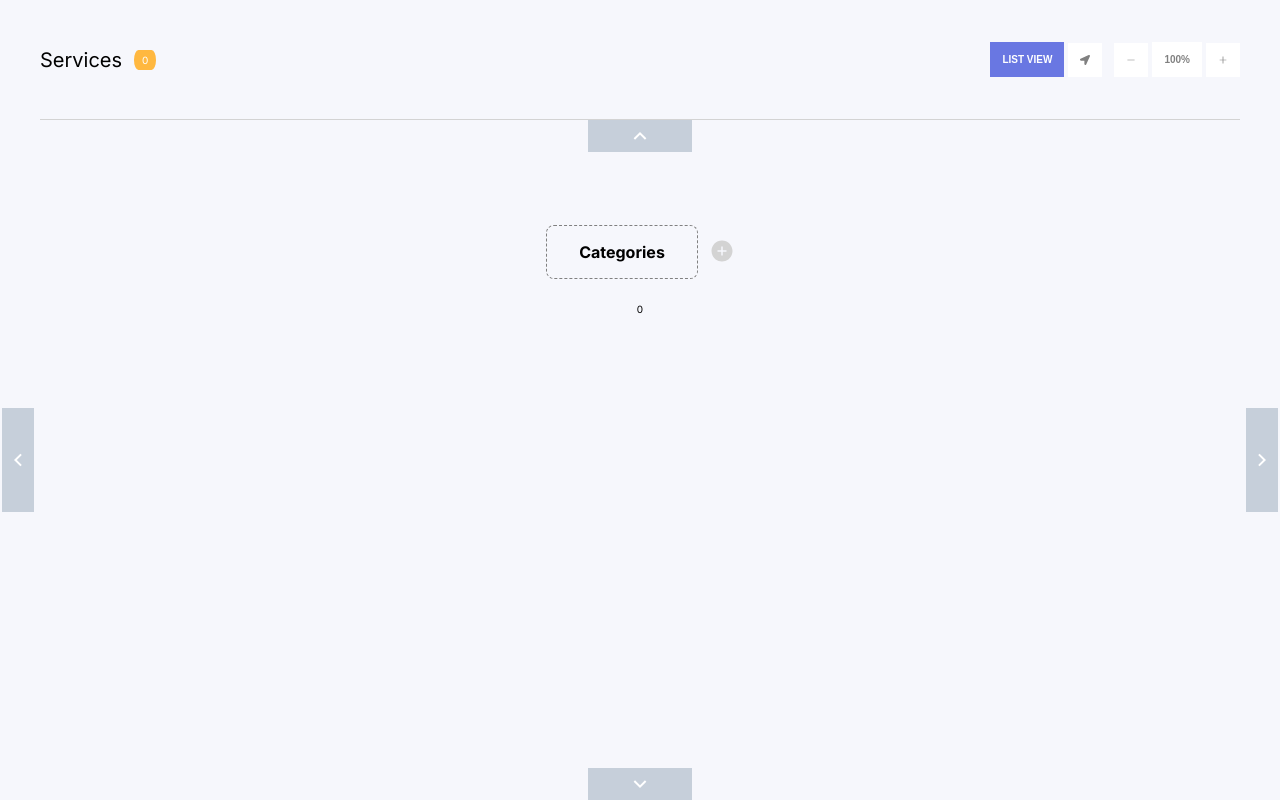
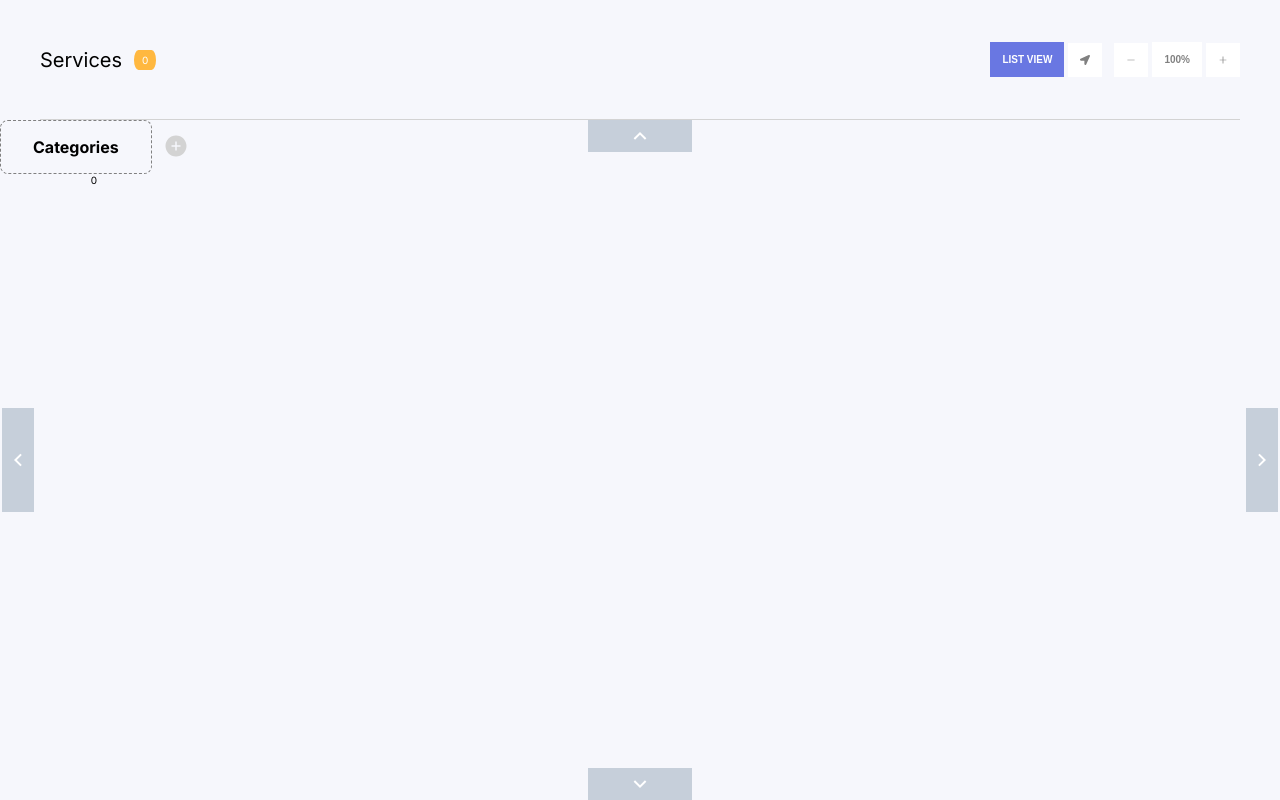
Before and after one commit to AndrewShmorhunGit/abyss, a Next.js app: page / in a window 1280 px wide. Built offline with nearby package versions, Linux system fonts and the light colour scheme.

Commit message:
add draggable categories

```diff
--- a/src/app/styles/categories.module.scss
+++ b/src/app/styles/categories.module.scss
@@ -1,4 +1,5 @@
 .container {
+  position: relative;
   display: flex;
   flex-direction: column;
   min-width: 100vw;
@@ -32,3 +33,11 @@
   width: 18rem;
   border: solid lightgrey 1px;
 }
+
+.box {
+  position: absolute;
+  top: 0;
+  left: 0;
+  transform: translate(10%, 20%);
+  cursor: grab;
+}
--- a/src/components/categories/Categories.tsx
+++ b/src/components/categories/Categories.tsx
@@ -1,15 +1,75 @@
-import React from "react";
-
+"use client";
+import { useEffect, useRef } from "react";
 import { CategoriesContainer } from "./CategoriesContainer";
 import { CategoriesBox } from "./CategoriesBox";
 import { CategoriesContent } from "./CategoriesContent";
-import { CategoryRoot } from "./CategoryRoot";
+import { CategoriesRoot } from "./CategoriesRoot";
 
 export function Categories() {
+  const containerRef = useRef<HTMLDivElement>(null);
+  const boxRef = useRef<HTMLDivElement>(null);
+
+  const isClicked = useRef<boolean>(false);
+
+  const coords = useRef<{
+    startX: number;
+    startY: number;
+    lastX: number;
+    lastY: number;
+  }>({
+    startX: 0,
+    startY: 0,
+    lastX: 0,
+    lastY: 0,
+  });
+
+  useEffect(() => {
+    if (!boxRef.current || !containerRef.current) return;
+
+    const box = boxRef.current;
+    const container = containerRef.current;
+
+    const onMouseDown = (e: MouseEvent) => {
+      isClicked.current = true;
+      coords.current.startX = e.clientX;
+      coords.current.startY = e.clientY;
+    };
+
+    const onMouseUp = (e: MouseEvent) => {
+      isClicked.current = false;
+      coords.current.lastX = box.offsetLeft;
+      coords.current.lastY = box.offsetTop;
+    };
+
+    const onMouseMove = (e: MouseEvent) => {
+      if (!isClicked.current) return;
+
+      const nextX = e.clientX - coords.current.startX + coords.current.lastX;
+      const nextY = e.clientY - coords.current.startY + coords.current.lastY;
+
+      box.style.top = `${nextY}px`;
+      box.style.left = `${nextX}px`;
+    };
+
+    box.addEventListener("mousedown", onMouseDown);
+    box.addEventListener("mouseup", onMouseUp);
+    container.addEventListener("mousemove", onMouseMove);
+    container.addEventListener("mouseleave", onMouseUp);
+
+    const cleanup = () => {
+      box.removeEventListener("mousedown", onMouseDown);
+      box.removeEventListener("mouseup", onMouseUp);
+      container.removeEventListener("mousemove", onMouseMove);
+      container.removeEventListener("mouseleave", onMouseUp);
+    };
+
+    return cleanup;
+  }, []);
+
   return (
-    <CategoriesContainer>
-      <CategoriesBox>
-        <CategoryRoot />
+    <CategoriesContainer forwardedRef={containerRef}>
+      <CategoriesBox forwardedRef={boxRef}>
+        <CategoriesRoot />
         <CategoriesContent />
       </CategoriesBox>
     </CategoriesContainer>
--- a/src/components/categories/CategoriesBox.tsx
+++ b/src/components/categories/CategoriesBox.tsx
@@ -1,5 +1,24 @@
 import { ReactNode } from "react";
+import styles from "@/app/styles/categories.module.scss";
+import { useScaleContext } from "@/providers/scale.context";
 
-export function CategoriesBox({ children }: { children: ReactNode }) {
-  return <>{children}</>;
+export function CategoriesBox({
+  children,
+  forwardedRef,
+}: {
+  children: ReactNode;
+  forwardedRef: React.RefObject<HTMLDivElement>;
+}) {
+  const { isScale } = useScaleContext();
+  return (
+    <div
+      ref={forwardedRef}
+      className={styles.box}
+      style={{
+        transform: `scale(${isScale / 100})`,
+      }}
+    >
+      {children}
+    </div>
+  );
 }
--- a/src/components/categories/CategoriesContainer.tsx
+++ b/src/components/categories/CategoriesContainer.tsx
@@ -1,17 +1,15 @@
-"use client";
 import { ReactNode } from "react";
 import styles from "@/app/styles/categories.module.scss";
-import { useScaleContext } from "@/providers/scale.context";
 
-export function CategoriesContainer({ children }: { children: ReactNode }) {
-  const { isScale } = useScaleContext();
+export function CategoriesContainer({
+  children,
+  forwardedRef,
+}: {
+  children: ReactNode;
+  forwardedRef: React.RefObject<HTMLDivElement>;
+}) {
   return (
-    <div
-      className={`center${" " + styles.container}`}
-      style={{
-        transform: `scale(${isScale / 100})`,
-      }}
-    >
+    <div ref={forwardedRef} className={`center${" " + styles.container}`}>
       {children}
     </div>
   );
--- a/src/components/categories/CategoriesContent.tsx
+++ b/src/components/categories/CategoriesContent.tsx
@@ -1,7 +1,5 @@
 "use client";
-import React from "react";
 import { CategoryForm } from "./CategoryForm";
-import { CategoryRoot } from "./CategoryRoot";
 import { Category } from "./Category";
 import { useCategoryForm } from "@/hooks/useCategoryForm";
 
--- a/src/components/categories/CategoryRoot.tsx
+++ b/src/components/categories/CategoriesRoot.tsx
@@ -3,7 +3,7 @@ import styles from "@/app/styles/categories.module.scss";
 import { BtnPlus } from "./lib/BtnPlus";
 import { useCategoriesContext } from "@/providers/categories.context";
 
-export function CategoryRoot() {
+export function CategoriesRoot() {
   const { setIsAddCategory } = useCategoriesContext();
   return (
     <div className="center" style={{ gap: "1.2rem" }}>
--- a/src/components/categories/CategoryForm.tsx
+++ b/src/components/categories/CategoryForm.tsx
@@ -5,15 +5,8 @@ import { BtnSubmit } from "./lib/BtnSubmit";
 import { useCategoryForm } from "@/hooks/useCategoryForm";
 
 export function CategoryForm() {
-  const {
-    isAddCategory,
-    setIsAddCategory,
-    isName,
-    setName,
-    inputRef,
-    handleSubmit,
-    onChange,
-  } = useCategoryForm();
+  const { isAddCategory, setIsAddCategory, inputRef, handleSubmit, onChange } =
+    useCategoryForm();
 
   if (isAddCategory)
     return (
```
